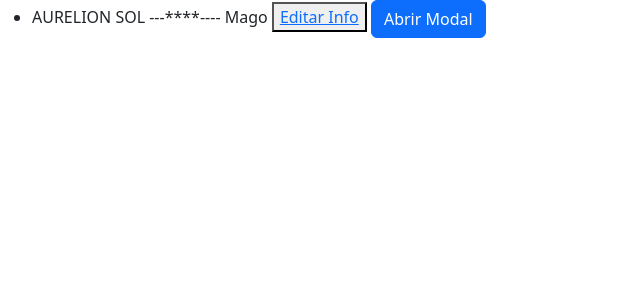
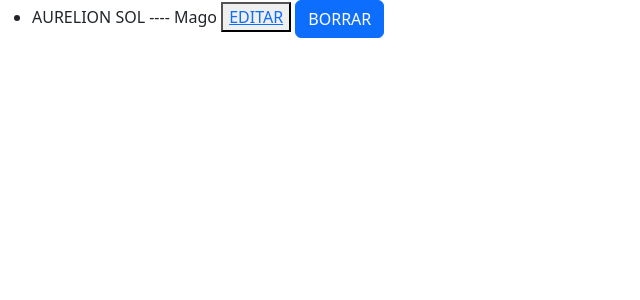
Before and after one commit to VictorTorresOrtiz/mysql_Ejercicios, a PHP site: page /002campeones.php in a window 1280 px wide. Shown: the top 300 px of the page, without its empty margins (0-640 px from the left). Run offline with PHP 8.4, Linux system fonts and the light colour scheme; data comes from the database, SQL or seed files in the repository.

Commit message:
actualizaciones

```diff
--- a/MYSQLI/002campeones.php
+++ b/MYSQLI/002campeones.php
@@ -1,3 +1,6 @@
+<?php
+ require_once 'db.php';
+?>
 
 <!DOCTYPE html>
 <html lang="es">
@@ -11,40 +14,33 @@
 </head>
 <body>
 <?php
-    $servername = "localhost";
-    $database = "lol";
-    $username = "root";
-    $password = "";
-    // Create connection
-    $conn = mysqli_connect($servername, $username, $password, $database);
-    // Check connection
-    if (!$conn) {
-        echo("Connection failed: " . mysqli_connect_error());
-        exit();
-    }
         $sql="SELECT * FROM champ;";
         $listachamp = mysqli_query($conn, $sql);
 
         echo "<ul>";
         foreach($listachamp as $campeon){
             echo "<li>";
-            echo "$campeon[name] ---****---- $campeon[rol] <button><a href='003editando.php?id=$campeon[id]'>Editar Info</a></button>
-            <button type='button' class='btn btn-primary' data-toggle='modal' data-target='#modal'>Abrir Modal</button>
-            <div class='modal fade' id='modal' tabindex='-1' role='dialog' aria-labelledby='modal' aria-hidden='true'>
+            echo "$campeon[name] ---- $campeon[rol]
+            <button>
+                <a href='003editando.php?id=$campeon[id]'>EDITAR</a></button>
+                <a class='btn btn-primary' data-bs-toggle='modal' data-bs-target='#modalSelector$campeon[id]'>BORRAR</a>
+                    <div class='modal fade' id='modalSelector$campeon[id]' tabindex='-1' role='dialog' aria-labelledby='exampleModalLabel' aria-hidden='true'>
                         <div class='modal-dialog' role='document'>
                             <div class='modal-content'>
                                 <div class='modal-header'>
-                    <h5 class='modal-title' id='modal'>Modal title</h5>
-                    <button type='button' class='close' data-dismiss='modal' aria-label='Cerrar'>
+                                    <h5 class='modal-title' id='exampleModalLabel'>Info</h5>
+                                    <button type='button' class='close' data-bs-dismiss='modal' aria-label='Close'>
                                         <span aria-hidden='true'>&times;</span>
                                     </button>
                                 </div>
+
                     <div class='modal-body'>
-                    ...
+                        <p>¿Seguro que quieres borrar el campeón $campeon[name]?</p>
                     </div>
+
                     <div class='modal-footer'>
-                    <button type='button' class='btn btn-secondary' data-dismiss='modal'>Close</button>
-                    <button type='button' class='btn btn-primary'>Save changes</button>
+                        <button type='button' class='btn btn-secondary' data-bs-dismiss='modal'>Cerrar</button>
+                        <a type='button' class='btn btn-primary' href='003borrar.php?id=$campeon[id]'>Guardar cambios</a>
                     </div>
                 </div>
             </div>
--- /dev/null
+++ b/MYSQLI/db.php
@@ -0,0 +1,12 @@
+<?php
+   $servername = "localhost";
+   $database = "lol";
+   $username = "root";
+   $password = "";
+   // Create connection
+   $conn = mysqli_connect($servername, $username, $password, $database);
+   // Check connection
+   if (!$conn) {
+       echo("Connection failed: " . mysqli_connect_error());
+       exit();
+   }
```
Also changed, not shown: MYSQLI/001campeones.php (+6 -17 lines), MYSQLI/003editando.php (line endings or trailing spaces). Lines whose indentation alone changed are shown as unchanged.
